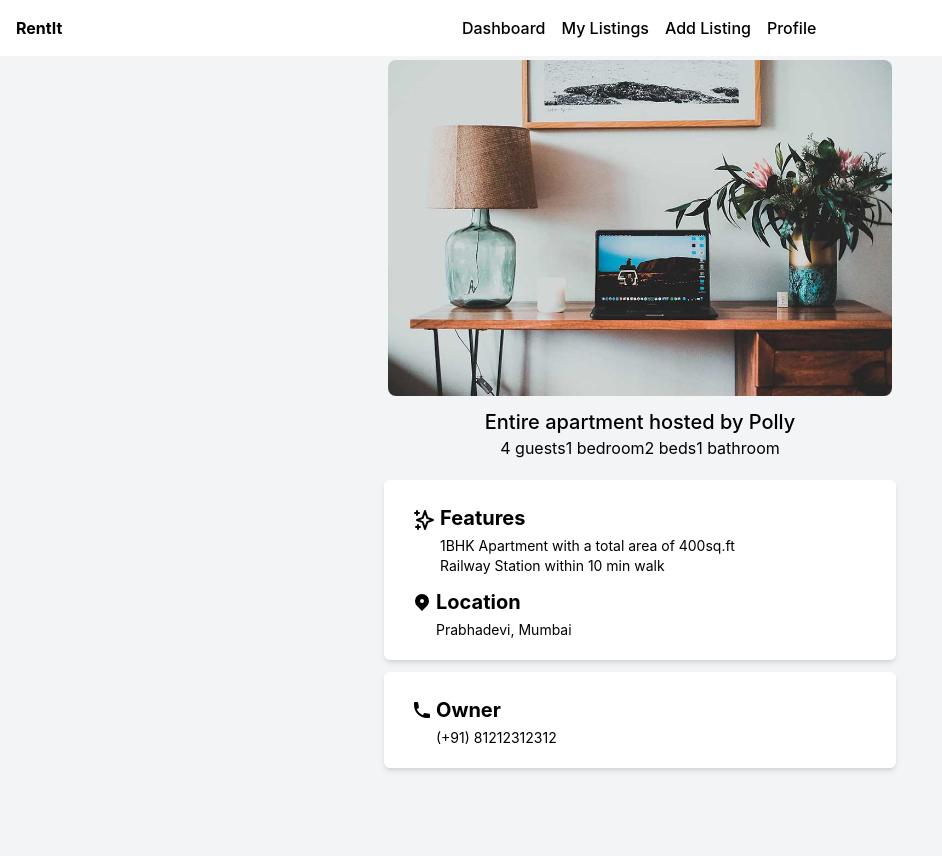
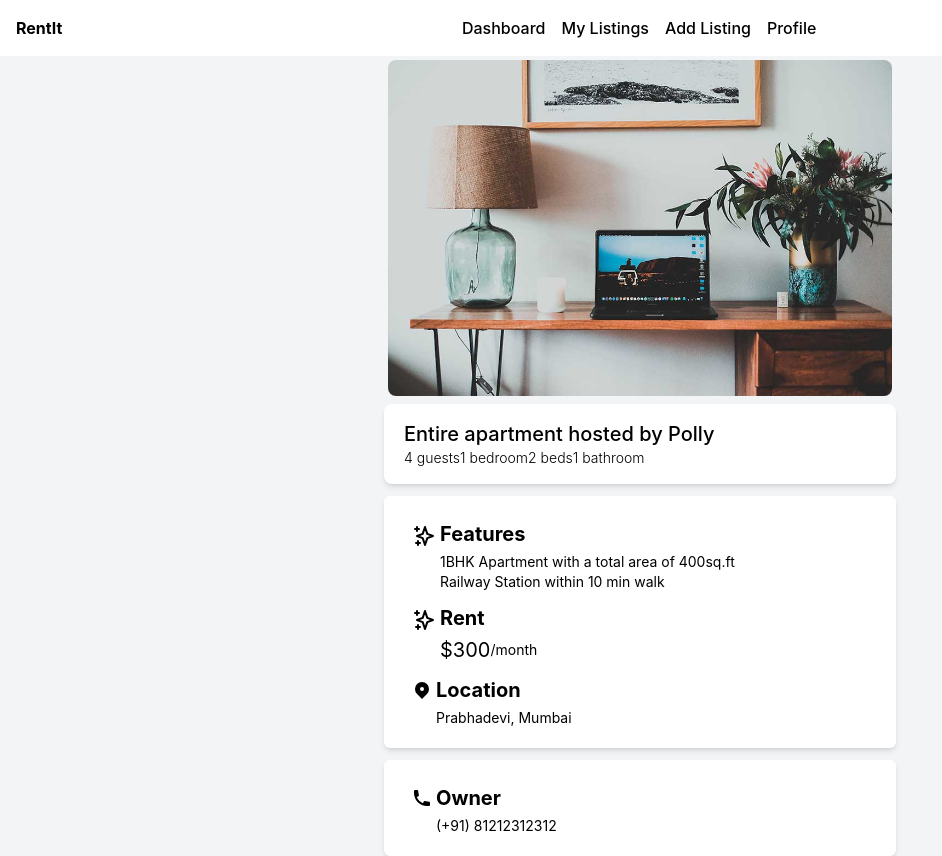
Before and after one commit to Pawan42002/RentIt, a React (Create React App) app in the folder client/: page /listings in a window 1280 px wide. Shown: the whole page, without its empty margins (0-942 px from the left). Built offline with nearby package versions, Linux system fonts and the light colour scheme.

Commit message:
basic protected route added

```diff
--- a/client/src/App.js
+++ b/client/src/App.js
@@ -11,6 +11,12 @@ import LNavbar from "./Components/LNavbar";
 import LAddListing from "./Components/LAddListing";
 import appState from "./context/appState";
 import DetailListing from "./Containers/DetailListing";
+import ProtectedRoute from "./Components/ProtectedRoute";
+
+const protect = (component) => {
+  return <ProtectedRoute>{component}</ProtectedRoute>
+}
+
 export default function App() {
   return (
     <>
@@ -21,10 +27,10 @@ export default function App() {
           <Route exact path="/register" element={<Register />} />
           <Route exact path="/login" element={<Login />} />
           <Route exact path="/search" element={<Search />} />
-          <Route exact path="/favourites" element={<Favourites />} />
+          <Route exact path="/favourites" element={protect(<Favourites />)} />
           <Route exact path="/about" element={<About />} />
-          <Route exact path="/profile" element={<Profile />} />
-          <Route exact path="/addListing" element={<LAddListing />} />
+          <Route exact path="/profile" element={protect(<Profile />)} />
+          <Route exact path="/addListing" element={protect(<LAddListing />)} />
           <Route exact path="/listings" element={<DetailListing />} />
         </Routes>
       </Router>
--- /dev/null
+++ b/client/src/Components/ProtectedRoute.js
@@ -0,0 +1,12 @@
+import React from 'react'
+import { Navigate } from "react-router-dom";
+
+function ProtectedRoute({children}) {
+    let user = "hello";
+    if(!user){
+        return <Navigate to="/login" replace/>
+    }
+  return children
+}
+
+export default ProtectedRoute
--- a/client/src/Containers/DetailListing.js
+++ b/client/src/Containers/DetailListing.js
@@ -51,11 +51,13 @@ const DetailListing = () => {
 			<div className="bg-gray-100 h-screen">
 				<div className="flex flex-col max-w-lg  rounded-lg  mx-auto bg-gray-100">
 					<div>
-						<img src={image} className="p-1 rounded-xl"/>
-            <div className="text-center p-2">
-              <div className="text-xl font-medium">Entire apartment hosted by Polly</div>
-              <p>4 guests1 bedroom2 beds1 bathroom</p>
-            </div>
+						<img src={image} className="p-1 rounded-xl" />
+						<div className="bg-white shadow-md rounded-lg p-3 px-5 mt-1 py-4">
+							<div className="text-xl font-medium">
+								Entire apartment hosted by Polly
+							</div>
+							<div className="text-sm font-light">4 guests1 bedroom2 beds1 bathroom</div>
+						</div>
 					</div>
 					<div className={containerStyle + " pb-5"}>
 						<div className="flex flex-row mb-2">
@@ -68,6 +70,18 @@ const DetailListing = () => {
 								</div>
 							</div>
 						</div>
+
+            <div className="flex flex-row mb-2">
+							<div className="mt-2">{starSVG}</div>
+							<div>
+								<div className="text-xl font-bold p-1">Rent</div>
+								<div className="px-1 text-sm flex flex-row">
+									<div className="text-xl">$300</div>
+                  <div className="mt-1">/month</div>
+								</div>
+							</div>
+						</div>
+
 
 						<div className="flex flex-row">
 							<div className="mt-2">{locationSVG}</div>
```
